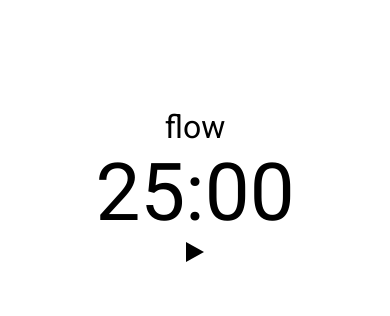
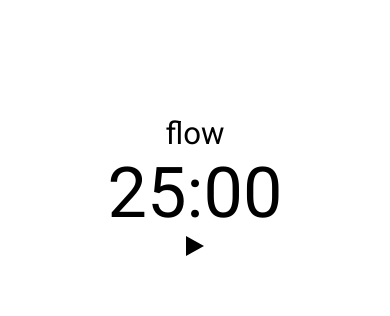
Before and after one commit to MarkosComK/pomodoro-clock, a plain HTML site: page index.html in a window 390 px wide. Shown: the part 234-550 px from the top of the page. Drawn offline with Linux system fonts and the light colour scheme.

Commit message:
make font sizes responsive

```diff
--- a/style.css
+++ b/style.css
@@ -28,13 +28,13 @@ section{
 p{
     font-family: 'Roboto', sans-serif;
     font-weight: 400;
-    font-size: 2rem;
+    font-size: min(2em, 8vw);
 }
 
 #clock{
     font-family: 'Roboto', sans-serif;
     font-weight: 400;
-    font-size: 5rem;
+    font-size: min(5em, 18vw);
 }
 
 #app{
@@ -44,7 +44,7 @@ p{
     flex-direction: column;
 
     aspect-ratio: 1 / 1;
-    width: max(30%, 200px);
+    width: max(30%, 250px);
 }
 
 button, input[type="submit"], input[type="reset"] {
```
